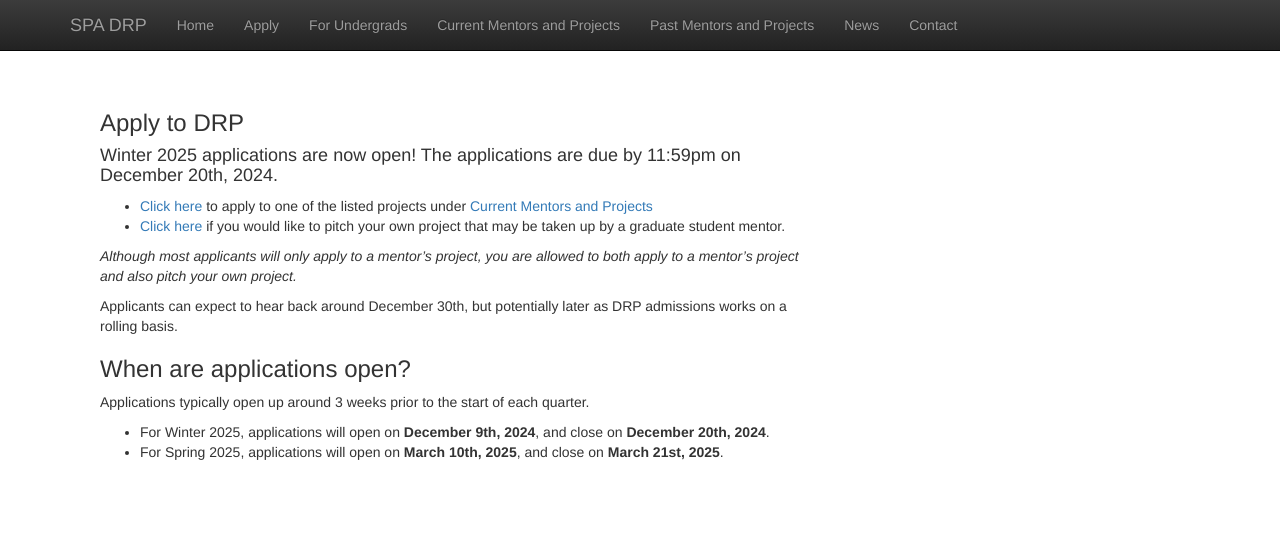
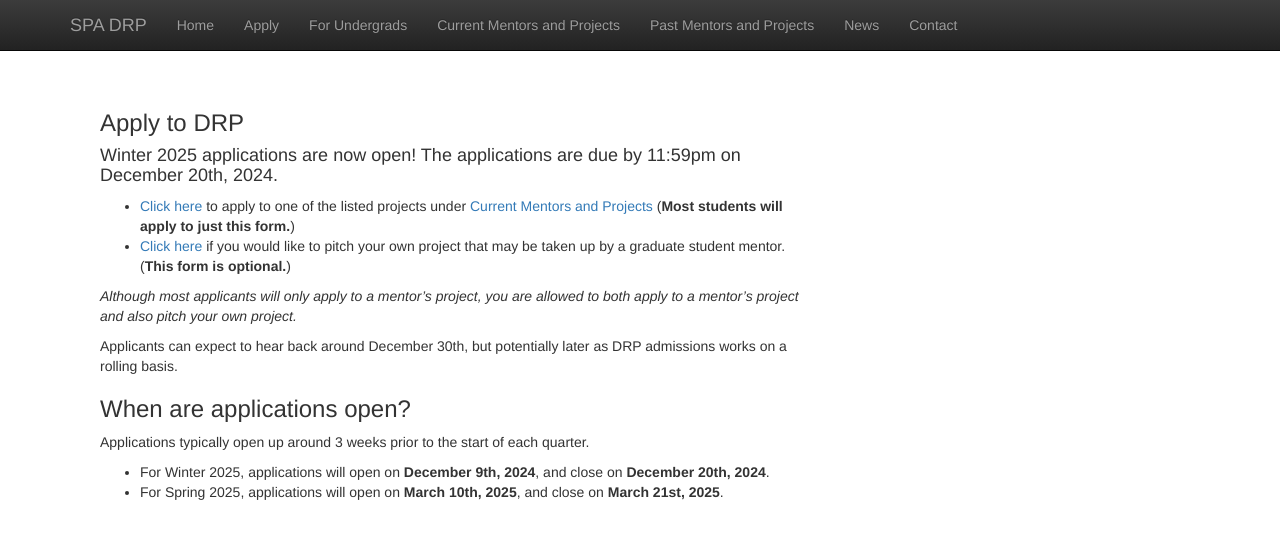
Before and after one commit to SPA-DRP/spa-drp.github.io, a Jekyll site: the page built from apply.md, in a window 1280 px wide. Shown: the top 539 px of the page. Built offline with Jekyll 4.4.1, drawn with Linux system fonts in a browser that asks for light colours; nearby versions of some CDN libraries; our own code applies the rules of GitHub Pages for plain Markdown files; library files that are not in the unit come from our copies.

Commit message:
Update apply.md
Small clarification on application page

```diff
--- a/apply.md
+++ b/apply.md
@@ -35,8 +35,8 @@ title:  'Apply'
 
 #### Winter 2025 applications are now open! The applications are due by 11:59pm on December 20th, 2024.
 
-* [Click here](https://docs.google.com/forms/d/e/1FAIpQLScDRMQkENcTvD2r7R7Xo-kYcWNJQ0O0FSysr9ozOyUfNIBsuQ/viewform?usp=sf_link) to apply to one of the listed projects under [Current Mentors and Projects](currentmentors.html)
-* [Click here](https://docs.google.com/forms/d/e/1FAIpQLSchTxxLwpafcKwuKkin0b7tTlwO1aBMke7leWs_4vdJa_sy5g/viewform?usp=sf_link) if you would like to pitch your own project that may be taken up by a graduate student mentor.
+* [Click here](https://docs.google.com/forms/d/e/1FAIpQLScDRMQkENcTvD2r7R7Xo-kYcWNJQ0O0FSysr9ozOyUfNIBsuQ/viewform?usp=sf_link) to apply to one of the listed projects under [Current Mentors and Projects](currentmentors.html) (**Most students will apply to just this form.**)
+* [Click here](https://docs.google.com/forms/d/e/1FAIpQLSchTxxLwpafcKwuKkin0b7tTlwO1aBMke7leWs_4vdJa_sy5g/viewform?usp=sf_link) if you would like to pitch your own project that may be taken up by a graduate student mentor. (**This form is optional.**)
 
 *Although most applicants will only apply to a mentor's project, you are allowed to both apply to a mentor's project and also pitch your own project.*
 
```
